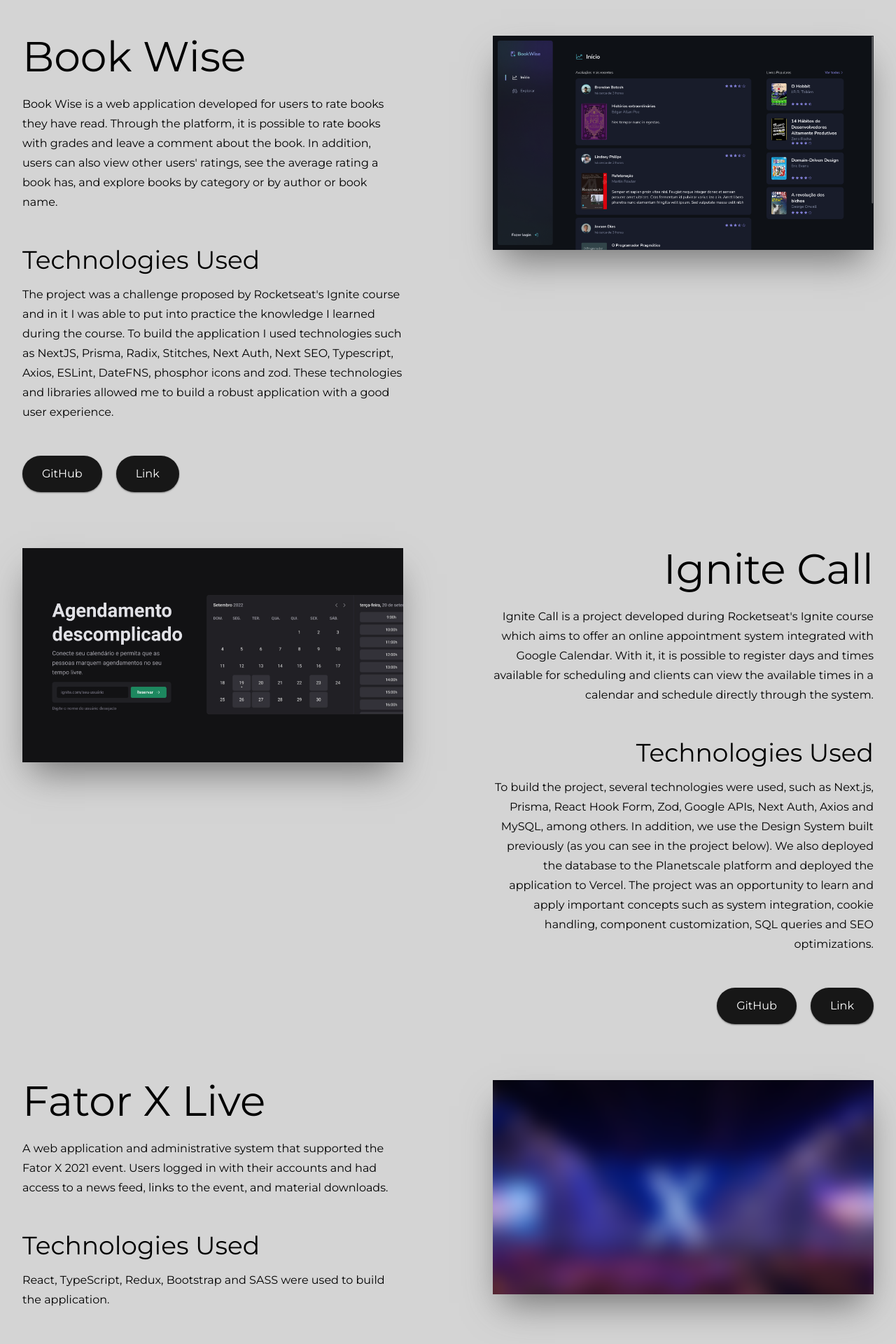
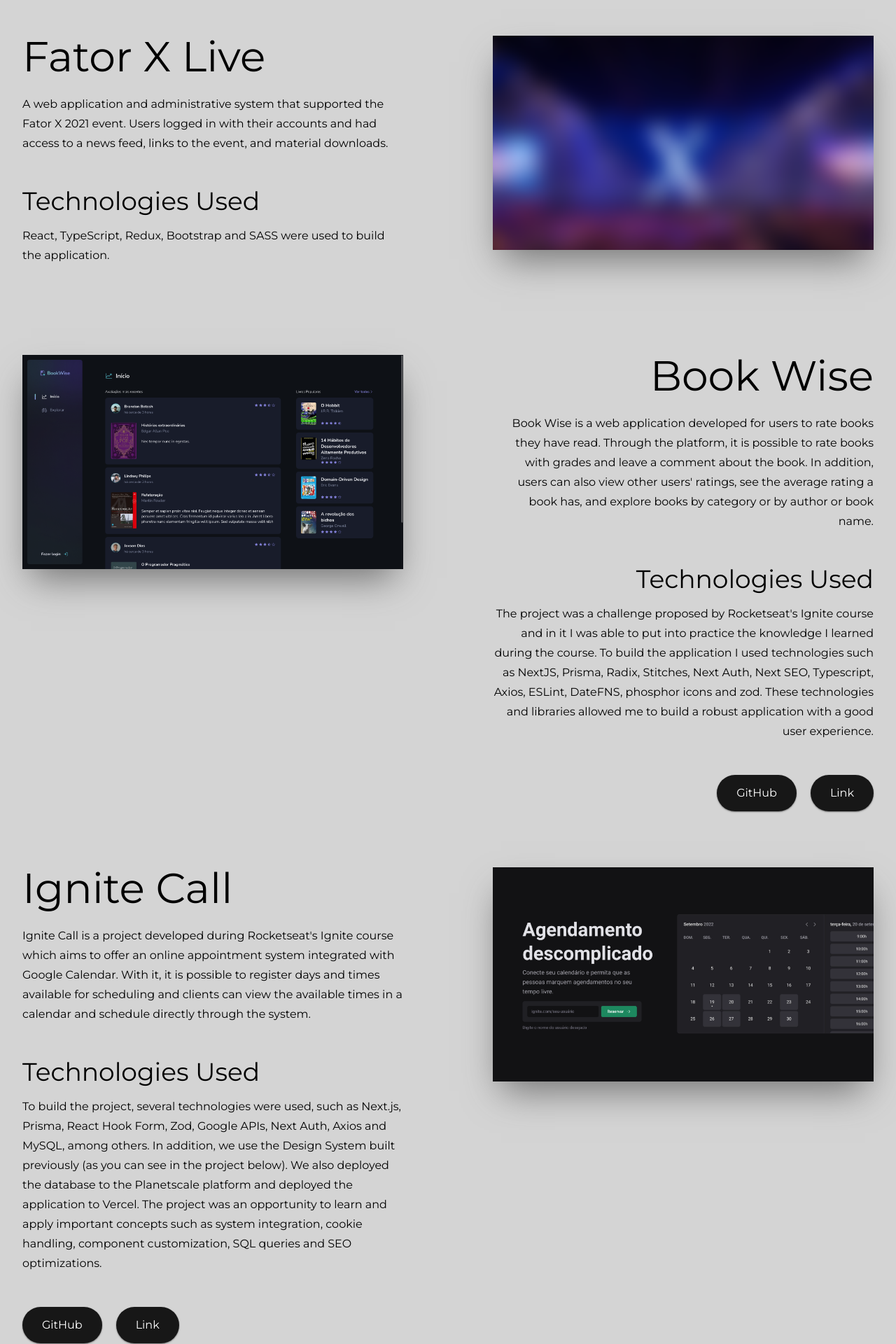
Before and after one commit to HenriqueMarcelo/portfolio, a React (Vite) app: page / in a window 1280 px wide. Shown: the part 1240-3160 px from the top of the page at 70% size. Built offline with nearby package versions, Linux system fonts and the light colour scheme.

Commit message:
feat: change projetc order

```diff
--- a/src/Home.tsx
+++ b/src/Home.tsx
@@ -4,6 +4,7 @@
 import { Header } from './sections/Header'
 import { Presentantion } from './sections/Presentation'
 import { Projects } from './sections/Projects'
+// import { Skills } from './sections/Skills'
 
 function Home() {
   const { t } = useTranslation()
@@ -16,6 +17,7 @@
     <div>
       <Header />
       <Presentantion />
+      {/* <Skills /> */}
       <Projects />
       <MobileAsideNav />
     </div>
--- a/src/projects/index.ts
+++ b/src/projects/index.ts
@@ -43,6 +43,24 @@
 
 const projects = [
   {
+    id: 8,
+    title: 'Fator X Live',
+    enUS: {
+      description:
+        'A web application and administrative system that supported the Fator X 2021 event. Users logged in with their accounts and had access to a news feed, links to the event, and material downloads.',
+      technologies:
+        'React, TypeScript, Redux, Bootstrap and SASS were used to build the application.',
+    },
+    ptBR: {
+      description:
+        'Uma aplicação web e sistema administrativo que dava suporte ao evento Fator X 2021. Os usuários faziam login com suas contas e tinham acesso a um feed de notícias, links para o evento e download de material.',
+      technologies:
+        'Para o construção foi utilizado React, TypeScript, Redux, Bootstrap e SASS.',
+    },
+    image: imageFatorX,
+    category: 'react',
+  },
+  {
     id: 9,
     title: 'Book Wise',
     enUS: {
@@ -80,24 +98,6 @@
     image: imageIgniteCall,
     github: 'https://github.com/HenriqueMarcelo/ignite-call',
     url: 'https://ignite-call-alpha.vercel.app/',
-    category: 'react',
-  },
-  {
-    id: 18,
-    title: 'Fator X Live',
-    enUS: {
-      description:
-        'A web application and administrative system that supported the Fator X 2021 event. Users logged in with their accounts and had access to a news feed, links to the event, and material downloads.',
-      technologies:
-        'React, TypeScript, Redux, Bootstrap and SASS were used to build the application.',
-    },
-    ptBR: {
-      description:
-        'Uma aplicação web e sistema administrativo que dava suporte ao evento Fator X 2021. Os usuários faziam login com suas contas e tinham acesso a um feed de notícias, links para o evento e download de material.',
-      technologies:
-        'Para o construção foi utilizado React, TypeScript, Redux, Bootstrap e SASS.',
-    },
-    image: imageFatorX,
     category: 'react',
   },
   {
--- /dev/null
+++ b/src/sections/Skills.tsx
@@ -0,0 +1,18 @@
+export function Skills() {
+  return (
+    <section className="bg-orange-200 py-16 sm:pt-20" id="projects">
+      <article className="container mx-auto ">
+        <div className="p-8 md:p-14 lg:p-24 bg-neutral-900 rounded-lg mx-8 text-neutral-300">
+          <h2 className="text-center text-6xl lg:text-8xl font-medium lg:mb-36 mb-16">
+            Habilidades
+            <hr className="h-1 w-64 my-4 bg-orange-600 border-0 mx-auto" />
+          </h2>
+
+          <ul>
+            <li>Competências</li>
+          </ul>
+        </div>
+      </article>
+    </section>
+  )
+}
```
